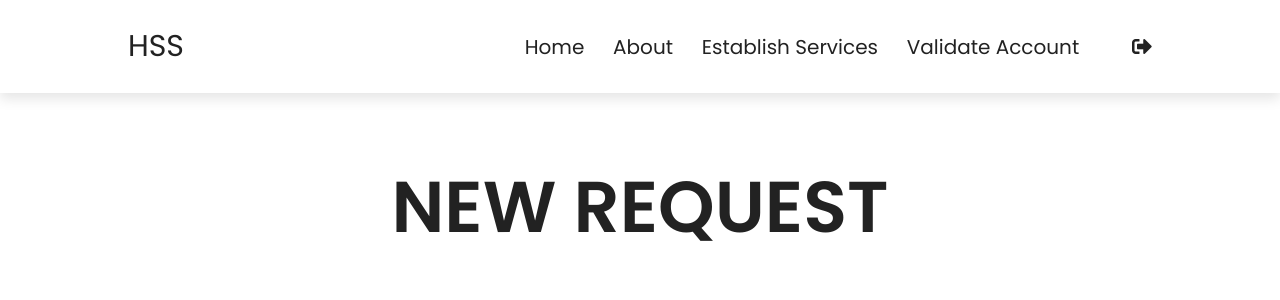
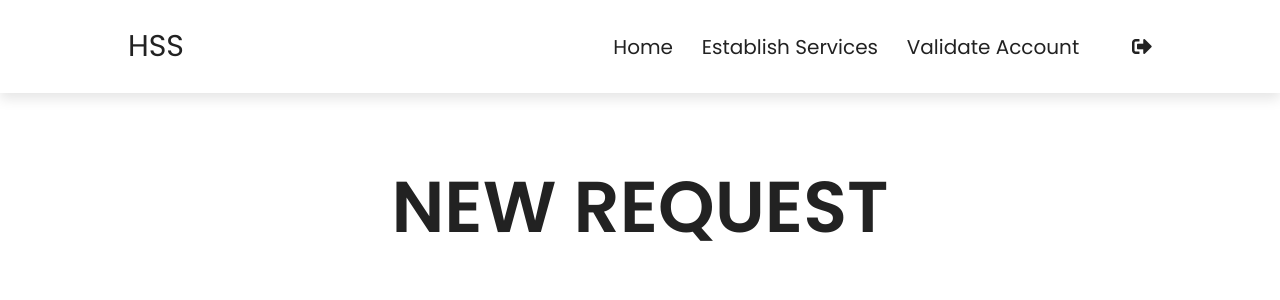
Before and after one commit to fareena08/Web-Development, a PHP site: page /admin_validateRegister.php in a window 1280 px wide. Shown: the top 300 px of the page. Run offline with PHP 8.4, Linux system fonts and the light colour scheme; data that the repository does not hold is empty.

Commit message:
Update admin_validateRegister.php

```diff
--- a/admin_validateRegister.php
+++ b/admin_validateRegister.php
@@ -41,7 +41,6 @@ include_once 'admin_validateRegister_crud.php';
 
       <nav class="navbar">
          <a href="homeAdmin.php">home</a>
-         <a href="about.php">about</a>
          <a href="service_form.php">Establish services</a>
          <a href="#">Validate Account</a>
          <a style="color:black"></a>
```
